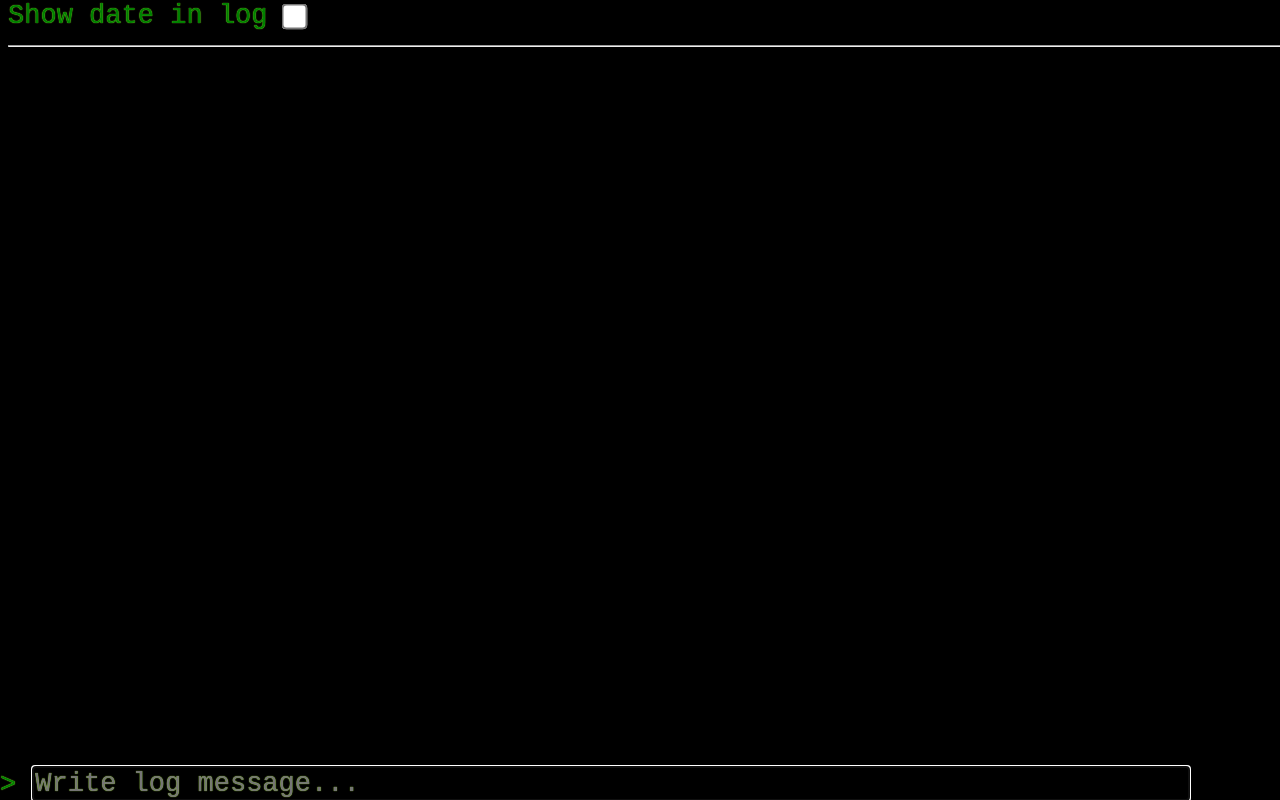
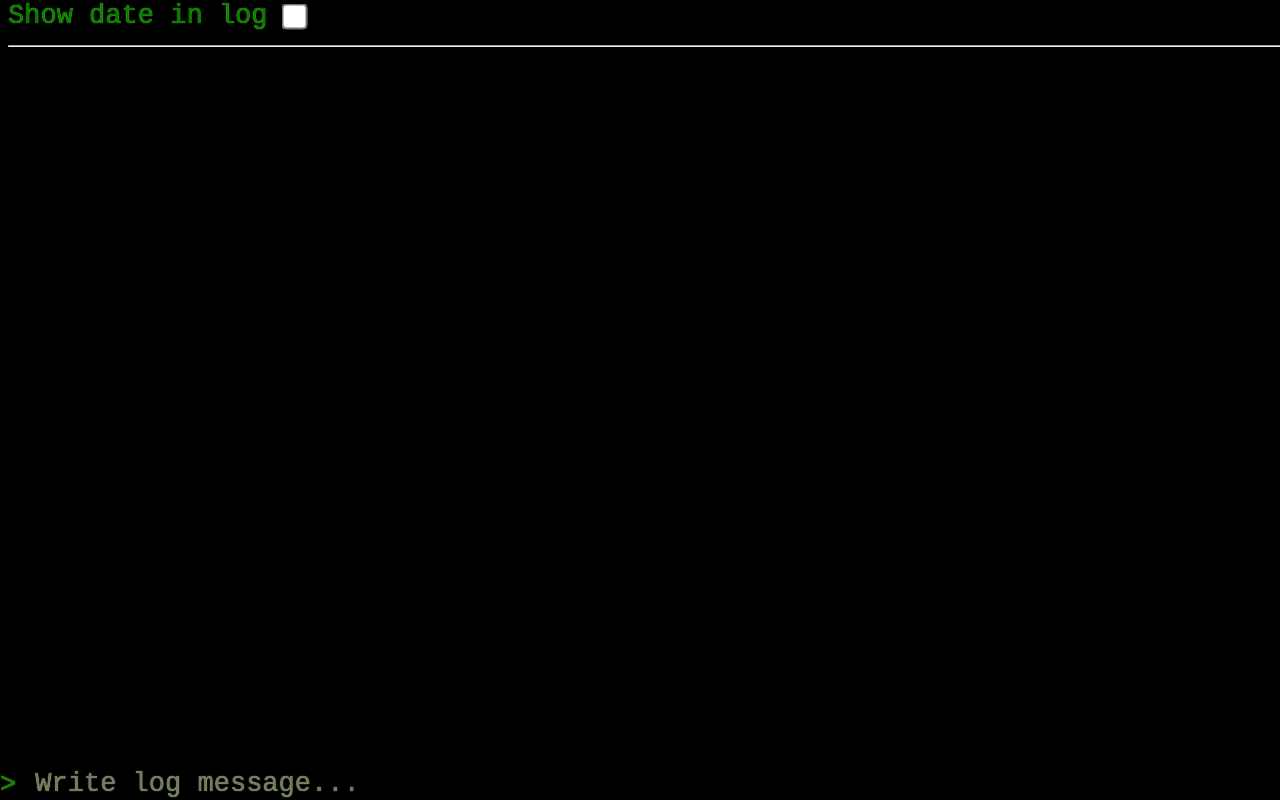
Before and after one commit to morkolai/logbook, a plain HTML site: page index.html in a window 1280 px wide. Drawn offline with nearby package versions, Linux system fonts and the light colour scheme.

Commit message:
removed focus frame from input field

```diff
--- a/styles.css
+++ b/styles.css
@@ -22,6 +22,10 @@ td {
     border: 0;
 }
 
+#input:focus {
+    outline: none;
+}
+
 #prompt {
     position: fixed;
     left: 0;
```
